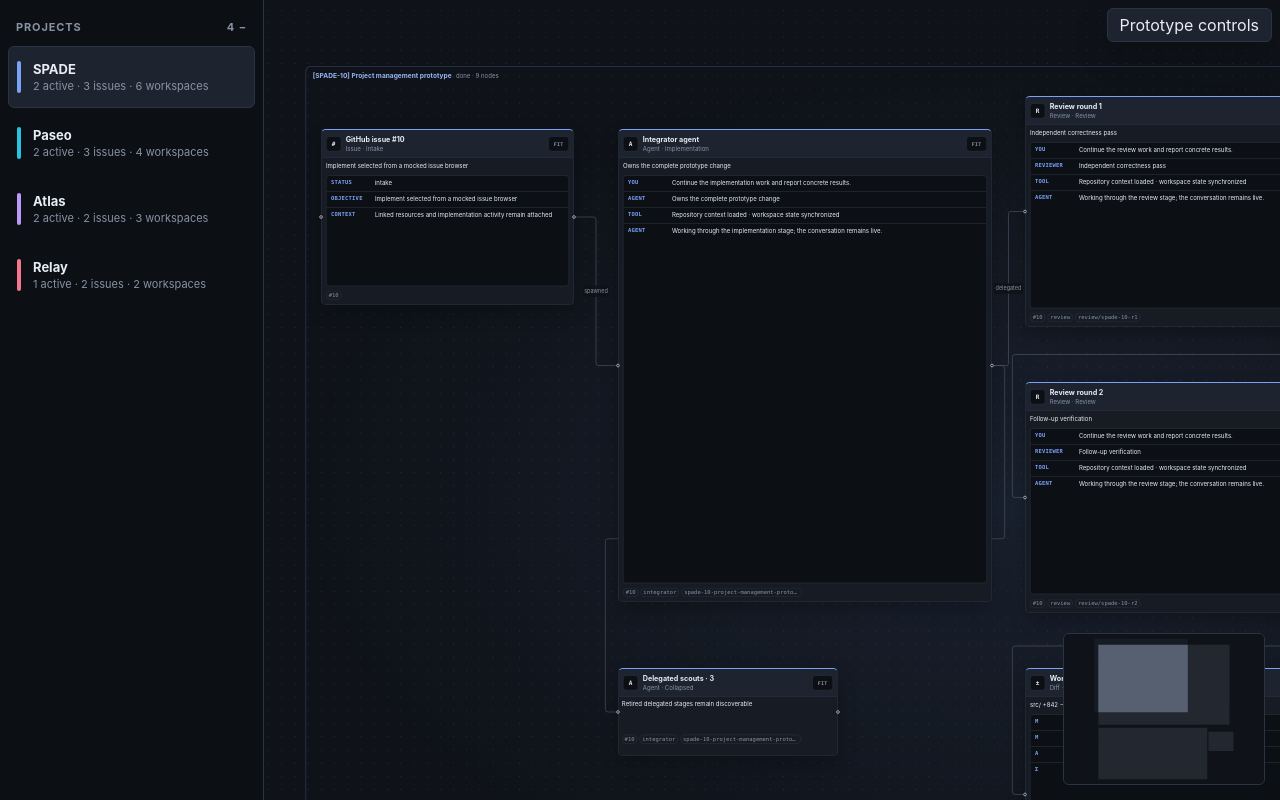
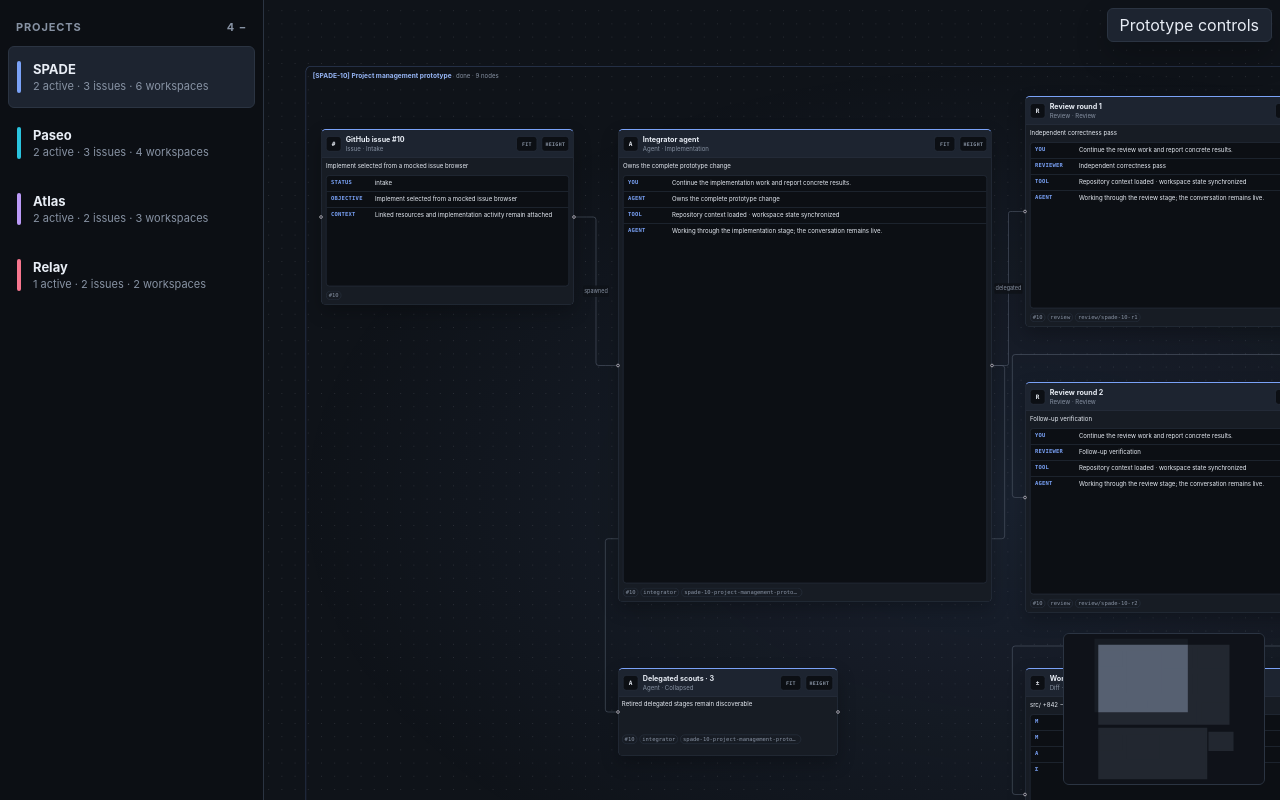
Before and after one commit to skflowne/spade, a React (Vite) app in the folder src/renderer/: page / in a window 1280 px wide. Built offline with nearby package versions, Linux system fonts and the light colour scheme.

Commit message:
feat: fill viewport height from nodes

```diff
--- a/src/renderer/src/App.tsx
+++ b/src/renderer/src/App.tsx
@@ -188,7 +188,7 @@ export function App(): React.JSX.Element {
               onMoveEnd={onMoveEnd}
               defaultViewport={defaultViewport}
               minZoom={0.08}
-              maxZoom={1.5}
+              maxZoom={6}
               nodesConnectable={false}
               elementsSelectable
               proOptions={{ hideAttribution: true }}
--- a/src/renderer/src/GenericEntityNode.tsx
+++ b/src/renderer/src/GenericEntityNode.tsx
@@ -1,9 +1,10 @@
-import { Handle, Position, useReactFlow, type NodeProps } from '@xyflow/react'
-import type { PrototypeEntityFlowNode } from './canvasProjection'
+import { Handle, Position, useReactFlow, useStore, type NodeProps } from '@xyflow/react'
+import type { PrototypeEntityFlowNode, PrototypeFlowNode } from './canvasProjection'
 import type { PrototypeNodeConfig } from './projectPrototypeData'
 
 export function GenericEntityNode({ id, data }: NodeProps<PrototypeEntityFlowNode>): React.JSX.Element {
-  const { fitView } = useReactFlow<PrototypeEntityFlowNode>()
+  const { fitView, getInternalNode, setCenter } = useReactFlow<PrototypeFlowNode>()
+  const viewportHeight = useStore((state) => state.height)
   const { entity, config, workspace, workItem, accent } = data
   const preview = entity.collapsed || config.kind === 'browser'
     ? []
@@ -35,6 +36,27 @@ export function GenericEntityNode({ id, data }: NodeProps<PrototypeEntityFlowNod
           }}
         >
           Fit
+        </button>
+        <button
+          type="button"
+          className="entity-node__height nodrag nopan"
+          aria-label={`Fill ${entity.title} to screen height`}
+          title="Fill node to screen height"
+          onClick={(event) => {
+            event.stopPropagation()
+            const node = getInternalNode(id)
+            const width = node?.measured.width
+            const height = node?.measured.height
+            if (!node || !width || !height || viewportHeight <= 0) return
+
+            void setCenter(
+              node.internals.positionAbsolute.x + width / 2,
+              node.internals.positionAbsolute.y + height / 2,
+              { zoom: viewportHeight / height, duration: 280 }
+            )
+          }}
+        >
+          Height
         </button>
       </header>
       <div className="entity-node__body">
--- a/src/renderer/src/app.css
+++ b/src/renderer/src/app.css
@@ -152,7 +152,7 @@ body { overflow: hidden; }
 .entity-node__chrome > div { display: grid; flex: 1; gap: var(--cr-space-1); min-width: 0; }
 .entity-node__chrome strong { overflow: hidden; font-size: var(--cr-text-body); text-overflow: ellipsis; white-space: nowrap; }
 .entity-node__chrome small { color: var(--muted); font-size: var(--cr-text-xs); text-transform: capitalize; }
-.entity-node__fit {
+.entity-node__fit, .entity-node__height {
   flex: 0 0 auto;
   min-width: 38px;
   min-height: 28px;
@@ -168,8 +168,8 @@ body { overflow: hidden; }
   text-transform: uppercase;
   cursor: pointer;
 }
-.entity-node__fit:hover { color: var(--text); border-color: var(--group-accent, var(--accent)); }
-.entity-node__fit:focus-visible { outline: 2px solid var(--accent); outline-offset: 2px; }
+.entity-node__fit:hover, .entity-node__height:hover { color: var(--text); border-color: var(--group-accent, var(--accent)); }
+.entity-node__fit:focus-visible, .entity-node__height:focus-visible { outline: 2px solid var(--accent); outline-offset: 2px; }
 .entity-node__kind {
   display: grid;
   flex: 0 0 28px;
```
Also changed, not shown: 1 other file (tests, documents, lock files or other folders).
